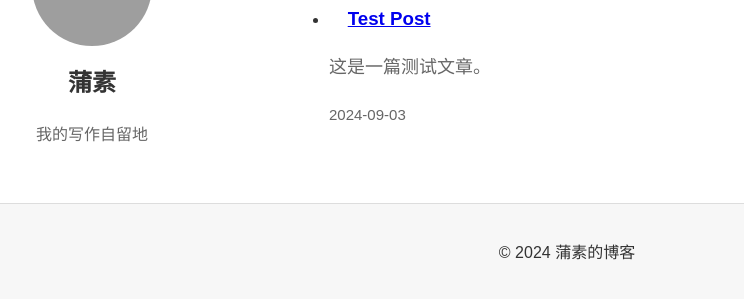
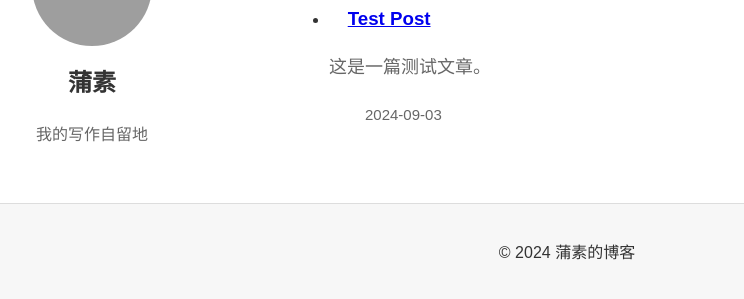
Before and after one commit to pususu/skills-github-pages, a Jekyll site: the page built from index.html, in a window 1280 px wide. Shown: the part 207-506 px from the top of the page, without its empty margins (73-817 px from the left). Built offline with Jekyll 4.4.1, drawn with Linux system fonts in a browser that asks for light colours; grey boxes are pictures that could not be loaded.

Commit message:
Update default.html

```diff
--- a/_layouts/default.html
+++ b/_layouts/default.html
@@ -21,7 +21,7 @@
     </header>
 
     <!-- 主体内容，包含左侧栏和右侧内容 -->
-    <div class="main-content content-wrapper"> <!-- 添加 content-wrapper 类 -->
+    <div class="main-content content-wrapper">
         <!-- 左侧栏，包含头像和个人信息 -->
         <aside class="sidebar">
             <div class="profile">
@@ -34,13 +34,13 @@
         <!-- 右侧内容区域 -->
         <section class="content" style="flex: 3;">
             <!-- 添加文章列表 -->
-            <h2 class="latest-posts-title">最新文章</h2> <!-- 添加一个 class 用于 CSS 调整 -->
+            <h2 class="latest-posts-title">最新文章</h2>
             <ul class="post-list">
                 {% for post in site.posts %}
                     <li class="post-item">
-                        <h3><a href="{{ post.url }}">{{ post.title }}</a></h3>
-                        <p>{{ post.excerpt }}</p>
-                        <p><small>{{ post.date | date: "%Y-%m-%d" }}</small></p>
+                        <h3><a href="{{ site.baseurl }}{{ post.url }}">{{ post.title }}</a></h3> <!-- 确保链接使用了 site.baseurl -->
+                        <p style="margin-left: 2em;">{{ post.excerpt }}</p> <!-- 右移2个字符 -->
+                        <p style="margin-left: 2em;"><small>{{ post.date | date: "%Y-%m-%d" }}</small></p> <!-- 右移2个字符 -->
                     </li>
                 {% endfor %}
             </ul>
```
